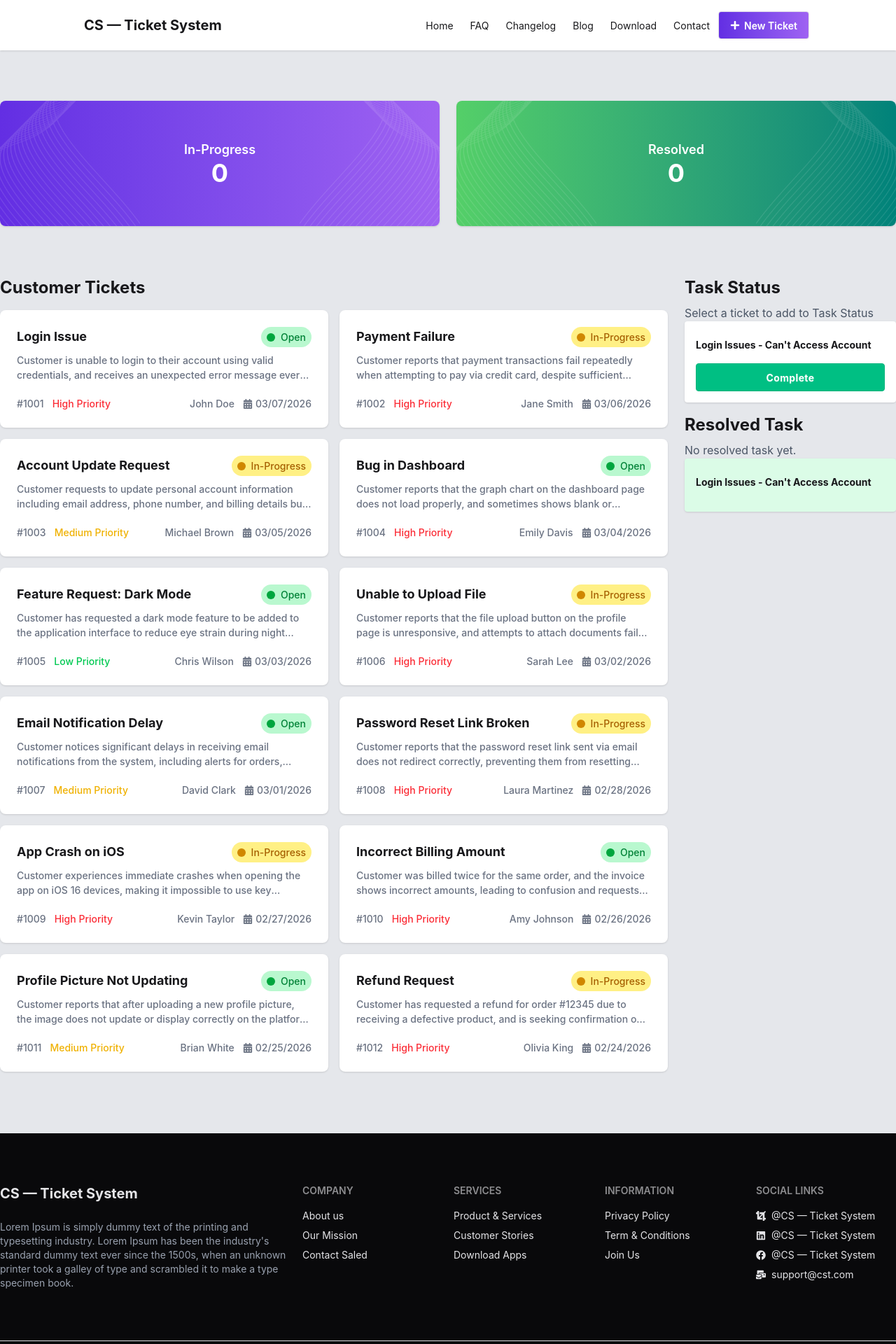
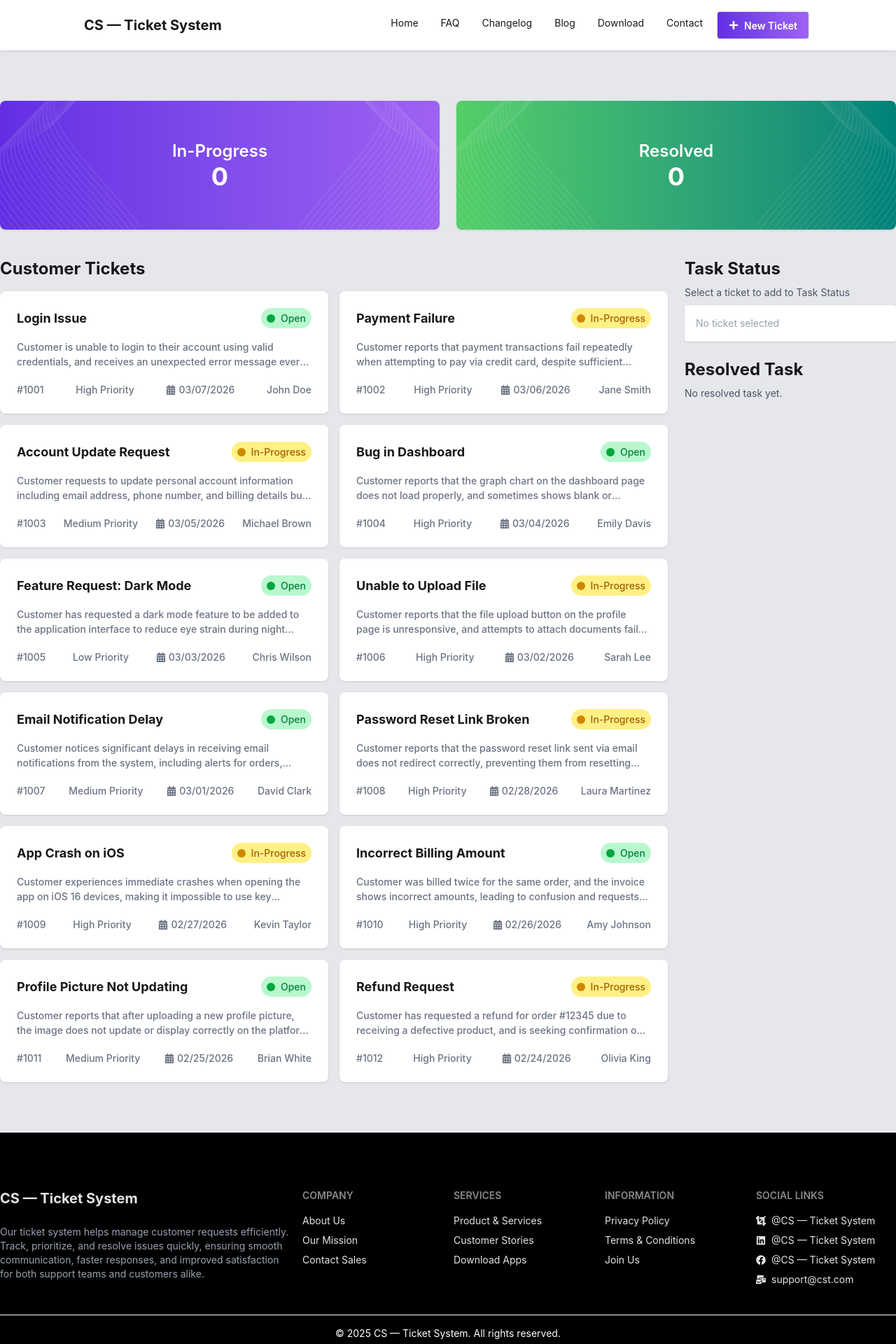
Before and after one commit to abdulahad-dev/customer-support-zone, a React (Vite) app: page / in a window 1280 px wide. Shown: the top 1920 px of the page at 70% size. Built offline with nearby package versions, Linux system fonts and the light colour scheme.

Commit message:
Card click data fetch and banner count and resolved

```diff
--- a/src/App.jsx
+++ b/src/App.jsx
@@ -1,4 +1,4 @@
-import { Suspense } from 'react';
+import { Suspense, useState } from 'react';
 import './App.css';
 import Banner from './components/Banner/Banner';
 import CustomerTickets from './components/CustomerTickets/CustomerTickets';
@@ -13,11 +13,34 @@ const fetchCustomerTickets = async () => {
 function App() {
   const customerTicketsPromise = fetchCustomerTickets();
 
+  const [selectedTickets, setSelectedTickets] = useState([]); // In-Progress
+  const [resolvedTickets, setResolvedTickets] = useState([]); // Resolved
+
+  const handleSelectTicket = (ticket) => {
+    if (
+      !selectedTickets.find((t) => t.id === ticket.id) &&
+      !resolvedTickets.find((t) => t.id === ticket.id)
+    ) {
+      setSelectedTickets([...selectedTickets, ticket]);
+    }
+  };
+
+  const handleCompleteTicket = (ticket) => {
+    setSelectedTickets(selectedTickets.filter((t) => t.id !== ticket.id));
+    setResolvedTickets([...resolvedTickets, ticket]);
+  };
+
+  const inProgressCount = selectedTickets.length;
+  const resolvedCount = resolvedTickets.length;
+
   return (
     <>
-      <Navbar></Navbar>
+      <Navbar />
       <div className="bg-gray-200">
-        <Banner></Banner>
+        <Banner
+          inProgressCount={inProgressCount}
+          resolvedCount={resolvedCount}
+        />
         <Suspense
           fallback={
             <span className="loading loading-spinner loading-xl"></span>
@@ -25,12 +48,14 @@ function App() {
         >
           <CustomerTickets
             customerTicketsPromise={customerTicketsPromise}
-          ></CustomerTickets>
+            handleSelectTicket={handleSelectTicket}
+            selectedTickets={selectedTickets}
+            resolvedTickets={resolvedTickets}
+            handleCompleteTicket={handleCompleteTicket}
+          />
         </Suspense>
       </div>
-      <div className="bg-neutral text-neutral-content">
-        <Footer></Footer>
-      </div>
+      <Footer />
     </>
   );
 }
--- a/src/components/Banner/Banner.jsx
+++ b/src/components/Banner/Banner.jsx
@@ -1,38 +1,41 @@
 import Vector1 from '../../assets/vector1.png';
 
-const Banner = () => {
+const Banner = ({ inProgressCount, resolvedCount }) => {
   return (
-    <div className="flex gap-6 max-w-7xl mx-auto pt-18">
-      <div className="card bg-gradient-to-r from-[#632EE3] to-[#9F62F2] image-full w-full shadow-sm">
+    <div className="flex flex-col md:flex-row gap-6 max-w-7xl mx-auto pt-10 md:pt-18 px-4 lg:px-0 md:px-4">
+      {/* In-Progress */}
+      <div className="card bg-gradient-to-r from-[#632EE3] to-[#9F62F2] image-full w-full md:w-1/2 shadow-sm relative">
         <img
-          className="absolute left-0 top-0 h-full w-50"
+          className="absolute left-0 top-0 h-full w-20 md:w-50"
           src={Vector1}
           alt="Left"
         />
-        <div className="flex flex-col justify-center p-0 h-full items-center text-white text-center p-14">
-          <h2 className="card-title">In-Progress</h2>
-          <p className="text-4xl font-bold">0</p>
+        <div className="flex flex-col justify-center h-full items-center text-white text-center p-10 md:p-14">
+          <h2 className="card-title text-lg md:text-2xl">In-Progress</h2>
+          <p className="text-2xl md:text-4xl font-bold">{inProgressCount}</p>
         </div>
         <img
-          className="absolute right-0  top-0 h-full w-50 scale-x-[-1]"
+          className="absolute right-0 top-0 h-full w-20 md:w-50 scale-x-[-1]"
           src={Vector1}
-          alt="right"
+          alt="Right"
         />
       </div>
-      <div className="card bg-gradient-to-r from-[#54CF68] to-[#00827A] image-full w-full shadow-sm">
+
+      {/* Resolved */}
+      <div className="card bg-gradient-to-r from-[#54CF68] to-[#00827A] image-full w-full md:w-1/2 shadow-sm relative">
         <img
-          className="absolute left-0 top-0 h-full w-50"
+          className="absolute left-0 top-0 h-full w-20 md:w-50"
           src={Vector1}
           alt="Left"
         />
-        <div className="flex flex-col justify-center p-0 h-full items-center text-white text-center p-14">
-          <h2 className="card-title">Resolved</h2>
-          <p className="text-4xl font-bold">0</p>
+        <div className="flex flex-col justify-center h-full items-center text-white text-center p-10 md:p-14">
+          <h2 className="card-title text-lg md:text-2xl">Resolved</h2>
+          <p className="text-2xl md:text-4xl font-bold">{resolvedCount}</p>
         </div>
         <img
-          className="absolute right-0  top-0 h-full w-50 scale-x-[-1]"
+          className="absolute right-0 top-0 h-full w-20 md:w-50 scale-x-[-1]"
           src={Vector1}
-          alt="right"
+          alt="Right"
         />
       </div>
     </div>
--- a/src/components/CustomerTickets/CustomerTickets.jsx
+++ b/src/components/CustomerTickets/CustomerTickets.jsx
@@ -1,231 +1,116 @@
 import { use } from 'react';
 import { FaCalendarAlt } from 'react-icons/fa';
 
-const CustomerTickets = ({ customerTicketsPromise }) => {
+const CustomerTickets = ({
+  customerTicketsPromise,
+  handleSelectTicket,
+  selectedTickets,
+  resolvedTickets,
+  handleCompleteTicket,
+}) => {
   const customerTicketData = use(customerTicketsPromise);
 
-  console.log(customerTicketData);
-
   return (
-    <div className="grid grid-cols-4 gap-6 max-w-7xl mx-auto pb-18 mt-18">
-      <div className="col-span-3">
-        <h2 className="text-2xl font-bold">Customer Tickets</h2>
-
-        <div className="grid grid-cols-2 gap-4 my-4">
-          {customerTicketData.map((customerTicket) => (
+    <div className="grid grid-cols-1 lg:grid-cols-4 gap-6 max-w-7xl mx-auto pb-18 mt-10 px-4 lg:px-0">
+      {/* Customer Tickets */}
+      <div className="lg:col-span-3">
+        <h2 className="text-2xl font-bold mb-4">Customer Tickets</h2>
+        <div className="grid grid-cols-1 sm:grid-cols-2 gap-4">
+          {customerTicketData.map((ticket) => (
             <div
-              key={customerTicket.id}
-              className="card w-full bg-base-100 shadow-sm"
+              key={ticket.id}
+              onClick={() => handleSelectTicket(ticket)}
+              className="card w-full bg-base-100 shadow-sm cursor-pointer"
             >
               <div className="card-body">
-                <div className="flex justify-between">
-                  <h2 className="text-lg font-bold">{customerTicket.title}</h2>
+                <div className="flex justify-between items-center">
+                  <h2 className="text-lg font-bold">{ticket.title}</h2>
                   <span
-                    className={`flex items-center gap-2 ${customerTicket.status === 'Open' ? 'bg-green-200' : 'bg-yellow-200'}  px-2 py-1 rounded-full`}
+                    className={`flex items-center gap-2 ${
+                      ticket.status === 'Open'
+                        ? 'bg-green-200'
+                        : 'bg-yellow-200'
+                    } px-2 py-1 rounded-full`}
                   >
                     <span
-                      className={`w-3 h-3 ${customerTicket.status === 'Open' ? 'bg-green-600' : 'bg-yellow-600'} rounded-full`}
+                      className={`w-3 h-3 ${
+                        ticket.status === 'Open'
+                          ? 'bg-green-600'
+                          : 'bg-yellow-600'
+                      } rounded-full`}
                     ></span>
                     <span
-                      className={`${customerTicket.status === 'Open' ? 'text-green-700' : 'text-yellow-700'} font-medium`}
+                      className={`${
+                        ticket.status === 'Open'
+                          ? 'text-green-700'
+                          : 'text-yellow-700'
+                      } font-medium`}
                     >
-                      {customerTicket.status}
+                      {ticket.status}
                     </span>
                   </span>
                 </div>
-                <p className="line-clamp-2 text-gray-500 font-medium">
-                  {customerTicket.description}
+                <p className="line-clamp-2 text-gray-500 font-medium mt-2">
+                  {ticket.description}
                 </p>
-                <div className="flex justify-between mt-3">
-                  <div>
-                    <span className="text-gray-500 font-medium">
-                      #{customerTicket.id}
+                <div className="flex flex-col sm:flex-row justify-between mt-3 text-gray-500 text-sm font-medium">
+                  <span>#{ticket.id}</span>
+                  <span>{ticket.priority}</span>
+                  <span className="flex items-center">
+                    <FaCalendarAlt className="mr-1" /> {ticket.createdAt}
                   </span>
-                    {/* {`country ${visited && 'country-visited'}`} */}
-                    <span
-                      className={`${customerTicket.priority === 'Medium Priority' ? 'text-yellow-500' : customerTicket.priority === 'High Priority' ? 'text-red-500' : 'text-green-500'}  font-medium ms-3`}
-                    >
-                      {customerTicket.priority}
-                    </span>
-                  </div>
-                  <div className="flex">
-                    <span className="text-gray-500 font-medium me-3">
-                      {customerTicket.customer}
-                    </span>
-                    <span className="flex items-center text-gray-500 font-medium">
-                      <FaCalendarAlt />{' '}
-                      <span className="ms-1"> {customerTicket.createdAt}</span>
-                    </span>
-                  </div>
+                  <span>{ticket.customer}</span>
                 </div>
               </div>
             </div>
           ))}
-
-          {/* <div className="card w-full bg-base-100 shadow-sm">
-            <div className="card-body">
-              <div className="flex justify-between">
-                <h2 className="text-lg font-bold">
-                  Login Issues - Can't Access Account
-                </h2>
-                <span className="flex items-center gap-2 bg-green-200 px-2 py-1 rounded-full">
-                  <span className="w-3 h-3 bg-green-700 rounded-full"></span>
-                  <span className="text-green-700 font-medium">Online</span>
-                </span>
-              </div>
-              <p className="line-clamp-2 text-gray-500 font-medium">
-                Lorem ipsum dolor sit amet consectetur adipisicing elit.
-                Voluptate dolore laudantium maxime consequatur veniam, obcaecati
-                quo harum voluptatibus recusandae rerum voluptatem soluta
-                voluptas nemo atque enim consequuntur corporis est repudiandae.
-              </p>
-              <div className="flex justify-between mt-3">
-                <div>
-                  <span className="text-gray-500 font-medium">#1001</span>
-                  <span className="text-red-500 font-medium ms-3">
-                    HIGH PRIORITY
-                  </span>
-                </div>
-                <div className="flex">
-                  <span className="text-gray-500 font-medium me-3">
-                    John Smith
-                  </span>
-                  <span className="flex items-center text-gray-500 font-medium">
-                    <FaCalendarAlt /> <span className="ms-1"> 01/17/2026</span>
-                  </span>
         </div>
       </div>
-            </div>
-          </div>
-          <div className="card w-full bg-base-100 shadow-sm">
-            <div className="card-body">
-              <div className="flex justify-between">
-                <h2 className="text-lg font-bold">
-                  Login Issues - Can't Access Account
-                </h2>
-                <span className="flex items-center gap-2 bg-green-200 px-2 py-1 rounded-full">
-                  <span className="w-3 h-3 bg-green-700 rounded-full"></span>
-                  <span className="text-green-700 font-medium">Online</span>
-                </span>
-              </div>
-              <p className="line-clamp-2 text-gray-500 font-medium">
-                Lorem ipsum dolor sit amet consectetur adipisicing elit.
-                Voluptate dolore laudantium maxime consequatur veniam, obcaecati
-                quo harum voluptatibus recusandae rerum voluptatem soluta
-                voluptas nemo atque enim consequuntur corporis est repudiandae.
-              </p>
-              <div className="flex justify-between mt-3">
+
+      {/* Task Status & Resolved */}
       <div>
-                  <span className="text-gray-500 font-medium">#1001</span>
-                  <span className="text-red-500 font-medium ms-3">
-                    HIGH PRIORITY
-                  </span>
-                </div>
-                <div className="flex">
-                  <span className="text-gray-500 font-medium me-3">
-                    John Smith
-                  </span>
-                  <span className="flex items-center text-gray-500 font-medium">
-                    <FaCalendarAlt /> <span className="ms-1"> 01/17/2026</span>
-                  </span>
-                </div>
-              </div>
-            </div>
-          </div>
-          <div className="card w-full bg-base-100 shadow-sm">
-            <div className="card-body">
-              <div className="flex justify-between">
-                <h2 className="text-lg font-bold">
-                  Login Issues - Can't Access Account
-                </h2>
-                <span className="flex items-center gap-2 bg-green-200 px-2 py-1 rounded-full">
-                  <span className="w-3 h-3 bg-green-700 rounded-full"></span>
-                  <span className="text-green-700 font-medium">Online</span>
-                </span>
-              </div>
-              <p className="line-clamp-2 text-gray-500 font-medium">
-                Lorem ipsum dolor sit amet consectetur adipisicing elit.
-                Voluptate dolore laudantium maxime consequatur veniam, obcaecati
-                quo harum voluptatibus recusandae rerum voluptatem soluta
-                voluptas nemo atque enim consequuntur corporis est repudiandae.
-              </p>
-              <div className="flex justify-between mt-3">
-                <div>
-                  <span className="text-gray-500 font-medium">#1001</span>
-                  <span className="text-red-500 font-medium ms-3">
-                    HIGH PRIORITY
-                  </span>
-                </div>
-                <div className="flex">
-                  <span className="text-gray-500 font-medium me-3">
-                    John Smith
-                  </span>
-                  <span className="flex items-center text-gray-500 font-medium">
-                    <FaCalendarAlt /> <span className="ms-1"> 01/17/2026</span>
-                  </span>
-                </div>
-              </div>
-            </div>
-          </div>
-          <div className="card w-full bg-base-100 shadow-sm">
-            <div className="card-body">
-              <div className="flex justify-between">
-                <h2 className="text-lg font-bold">
-                  Login Issues - Can't Access Account
-                </h2>
-                <span className="flex items-center gap-2 bg-green-200 px-2 py-1 rounded-full">
-                  <span className="w-3 h-3 bg-green-700 rounded-full"></span>
-                  <span className="text-green-700 font-medium">Online</span>
-                </span>
-              </div>
-              <p className="line-clamp-2 text-gray-500 font-medium">
-                Lorem ipsum dolor sit amet consectetur adipisicing elit.
-                Voluptate dolore laudantium maxime consequatur veniam, obcaecati
-                quo harum voluptatibus recusandae rerum voluptatem soluta
-                voluptas nemo atque enim consequuntur corporis est repudiandae.
-              </p>
-              <div className="flex justify-between mt-3">
-                <div>
-                  <span className="text-gray-500 font-medium">#1001</span>
-                  <span className="text-red-500 font-medium ms-3">
-                    HIGH PRIORITY
-                  </span>
-                </div>
-                <div className="flex">
-                  <span className="text-gray-500 font-medium me-3">
-                    John Smith
-                  </span>
-                  <span className="flex items-center text-gray-500 font-medium">
-                    <FaCalendarAlt /> <span className="ms-1"> 01/17/2026</span>
-                  </span>
-                </div>
-              </div>
-            </div>
-          </div> */}
-        </div>
-      </div>
-      <div>
-        <div>
+        {/* Task Status */}
+        <div className="mb-6">
           <h2 className="text-2xl font-bold">Task Status</h2>
-          <p className="text-gray-600 pt-2">
+          <p className="text-gray-600 pt-2 text-sm">
             Select a ticket to add to Task Status
           </p>
-          <div className="bg-base-100 shadow-sm p-4 rounded">
-            <h2 className="text-sm font-bold pt-2 pb-4">
-              Login Issues - Can't Access Account
-            </h2>
-            <button className="btn btn-active btn-success w-full text-white font-bold tracking-wide">
+          <div className="bg-base-100 shadow-sm p-4 rounded mt-2">
+            {selectedTickets.length === 0 && (
+              <p className="text-gray-400 text-sm">No ticket selected</p>
+            )}
+            {selectedTickets.map((ticket) => (
+              <div key={ticket.id} className="pt-2 pb-4">
+                <h2 className="text-sm font-bold">{ticket.title}</h2>
+                <button
+                  type="button"
+                  className="btn btn-active btn-success w-full text-white font-bold tracking-wide mt-1"
+                  onClick={() => handleCompleteTicket(ticket)}
+                >
                   Complete
                 </button>
               </div>
+            ))}
           </div>
-        <div className="mt-4">
+        </div>
+
+        {/* Resolved Task */}
+        <div>
           <h2 className="text-2xl font-bold">Resolved Task</h2>
-          <p className="text-gray-600 pt-2">No resolved task yet.</p>
-          <div className="bg-green-100 shadow-sm p-4 rounded">
-            <h2 className="text-sm font-bold pt-2 pb-4">
-              Login Issues - Can't Access Account
-            </h2>
+          <p className="text-gray-600 pt-2 text-sm">
+            {resolvedTickets.length === 0 ? 'No resolved task yet.' : ''}
+          </p>
+          <div className="mt-2 space-y-3">
+            {resolvedTickets.map((ticket) => (
+              <div
+                key={ticket.id}
+                className="bg-blue-100 shadow-md rounded-lg p-4"
+              >
+                <div className="flex justify-between items-center">
+                  <h2 className="font-bold text-sm">{ticket.title}</h2>
+                </div>
+              </div>
+            ))}
           </div>
         </div>
       </div>
--- a/src/components/Footer/Footer.jsx
+++ b/src/components/Footer/Footer.jsx
@@ -2,36 +2,45 @@ import { FaCrop, FaFacebook, FaLinkedin, FaMailBulk } from 'react-icons/fa';
 
 const Footer = () => {
   return (
+    <div className="bg-black text-white pt-10">
       <div className="max-w-7xl mx-auto">
-      <footer className="grid grid-cols-6 gap-4 footer sm:footer-horizontal py-18">
-        <nav className="col-span-2">
+        <footer className="footer sm:footer-horizontal text-neutral-content grid grid-cols-1 sm:grid-cols-2 md:grid-cols-2 lg:grid-cols-6 gap-4 py-10 px-6 md:px-6 lg:px-0">
+          <div className="col-span-2">
             <h6 className="text-xl font-bold">CS — Ticket System</h6>
-          <p className="text-gray-400 pt-4">
-            Lorem Ipsum is simply dummy text of the printing and typesetting
-            industry. Lorem Ipsum has been the industry's standard dummy text
-            ever since the 1500s, when an unknown printer took a galley of type
-            and scrambled it to make a type specimen book.
+            <p className="text-gray-400 pt-4 text-sm">
+              Our ticket system helps manage customer requests efficiently.
+              Track, prioritize, and resolve issues quickly, ensuring smooth
+              communication, faster responses, and improved satisfaction for
+              both support teams and customers alike.
             </p>
-        </nav>
-        <nav>
+          </div>
+
+          {/* Company */}
+          <div>
             <h6 className="footer-title">Company</h6>
-          <a className="link link-hover">About us</a>
+            <a className="link link-hover">About Us</a>
             <a className="link link-hover">Our Mission</a>
-          <a className="link link-hover">Contact Saled</a>
-        </nav>
-        <nav>
+            <a className="link link-hover">Contact Sales</a>
+          </div>
+
+          {/* Services */}
+          <div>
             <h6 className="footer-title">Services</h6>
             <a className="link link-hover">Product & Services</a>
             <a className="link link-hover">Customer Stories</a>
             <a className="link link-hover">Download Apps</a>
-        </nav>
-        <nav>
+          </div>
+
+          {/* Information */}
+          <div>
             <h6 className="footer-title">Information</h6>
             <a className="link link-hover">Privacy Policy</a>
-          <a className="link link-hover">Term & Conditions</a>
+            <a className="link link-hover">Terms & Conditions</a>
             <a className="link link-hover">Join Us</a>
-        </nav>
-        <nav>
+          </div>
+
+          {/* Social Links */}
+          <div>
             <h6 className="footer-title">Social Links</h6>
             <a className="flex items-center gap-2 link link-hover">
               <FaCrop /> @CS — Ticket System
@@ -43,13 +52,15 @@ const Footer = () => {
               <FaFacebook /> @CS — Ticket System
             </a>
             <a className="flex items-center gap-2 link link-hover">
-            <FaMailBulk /> <span>support@cst.com</span>
+              <FaMailBulk /> support@cst.com
             </a>
-        </nav>
+          </div>
         </footer>
-      <footer className="footer footer-center border-t px-10 py-4">
+
+        <footer className="footer footer-center border-t py-4">
           <p>© 2025 CS — Ticket System. All rights reserved.</p>
         </footer>
+      </div>
     </div>
   );
 };
--- a/src/components/Navbar/Navbar.jsx
+++ b/src/components/Navbar/Navbar.jsx
@@ -1,38 +1,86 @@
-import { FaPlus } from 'react-icons/fa';
+import { useState } from 'react';
+import { FaBars, FaPlus } from 'react-icons/fa';
 
 const Navbar = () => {
+  const [menuOpen, setMenuOpen] = useState(false);
+
   return (
-    <div className="navbar bg-base-100 shadow-sm px-30">
+    <div className="navbar bg-base-100 shadow-sm px-4 md:px-8 lg:px-30">
       <div className="flex-1">
-        <a className="text-xl font-bold cursor-pointer">CS — Ticket System</a>
+        <a className="lg:text-xl md:text-sm text-normal font-bold cursor-pointer">
+          CS — Ticket System
+        </a>
       </div>
-      <div className="flex-none">
-        <ul className="menu menu-horizontal px-1">
-          <li className="justify-center">
+
+      {/* Hamburger for mobile */}
+      <div className="flex-none md:hidden">
+        <button
+          className="btn btn-square btn-ghost"
+          onClick={() => setMenuOpen(!menuOpen)}
+        >
+          <FaBars />
+        </button>
+      </div>
+
+      {/* Desktop Menu */}
+      <div className="hidden md:flex flex-none">
+        <ul className="menu menu-horizontal px-1 gap-2">
+          <li>
             <a>Home</a>
           </li>
-          <li className="justify-center">
+          <li>
             <a>FAQ</a>
           </li>
-          <li className="justify-center">
+          <li>
             <a>Changelog</a>
           </li>
-          <li className="justify-center">
+          <li>
             <a>Blog</a>
           </li>
-          <li className="justify-center">
+          <li>
             <a>Download</a>
           </li>
-          <li className="justify-center">
+          <li>
             <a>Contact</a>
           </li>
-          <li className="justify-center">
-            <a className="btn bg-gradient-to-r from-[#632EE3] to-[#9F62F2] text-white">
+          <li>
+            <a className="btn bg-gradient-to-r from-[#632EE3] to-[#9F62F2] text-white flex items-center gap-2">
               <FaPlus /> New Ticket
             </a>
           </li>
         </ul>
       </div>
+
+      {/* Mobile Dropdown Menu */}
+      {menuOpen && (
+        <div className="absolute top-full left-0 w-full bg-base-100 shadow-md md:hidden z-50">
+          <ul className="menu p-4 gap-2">
+            <li>
+              <a>Home</a>
+            </li>
+            <li>
+              <a>FAQ</a>
+            </li>
+            <li>
+              <a>Changelog</a>
+            </li>
+            <li>
+              <a>Blog</a>
+            </li>
+            <li>
+              <a>Download</a>
+            </li>
+            <li>
+              <a>Contact</a>
+            </li>
+            <li>
+              <a className="btn w-full bg-gradient-to-r from-[#632EE3] to-[#9F62F2] text-white flex justify-center">
+                <FaPlus /> New Ticket
+              </a>
+            </li>
+          </ul>
+        </div>
+      )}
     </div>
   );
 };
```
Lines whose indentation alone changed are shown as unchanged.
